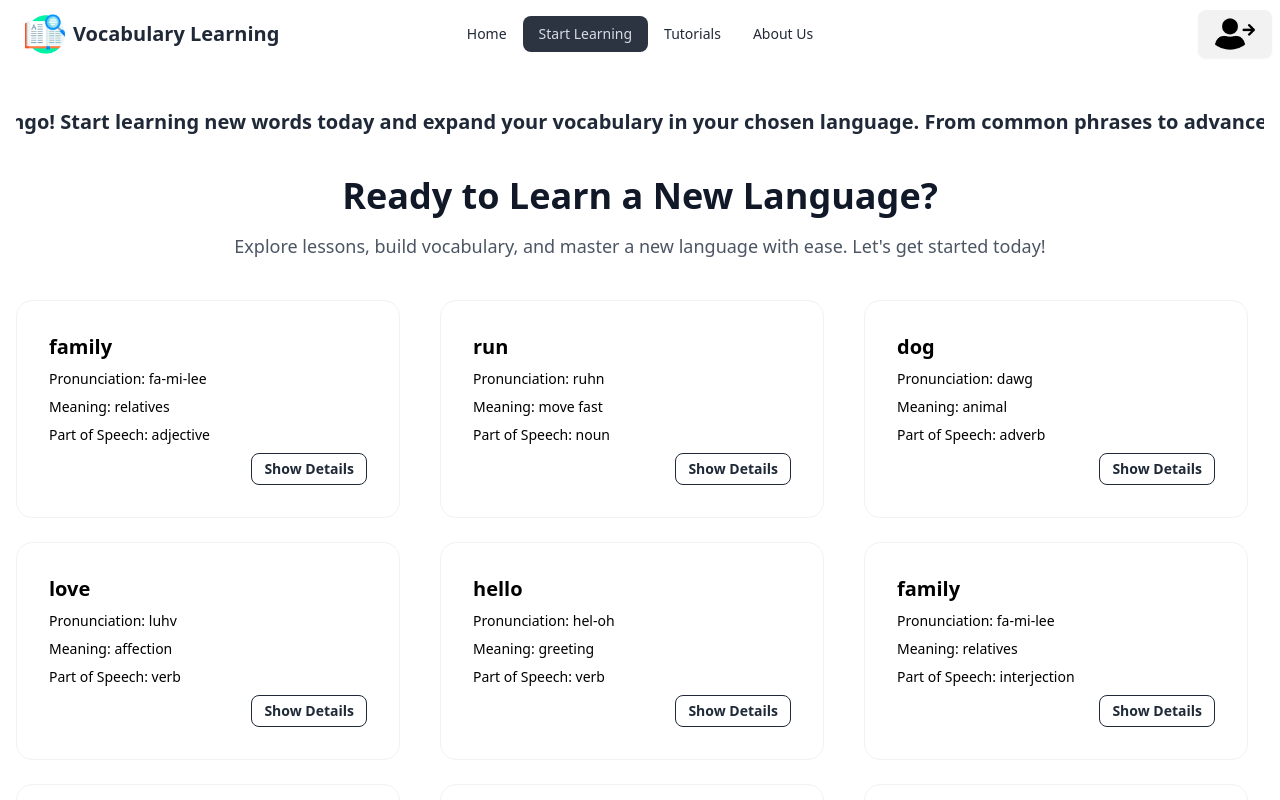
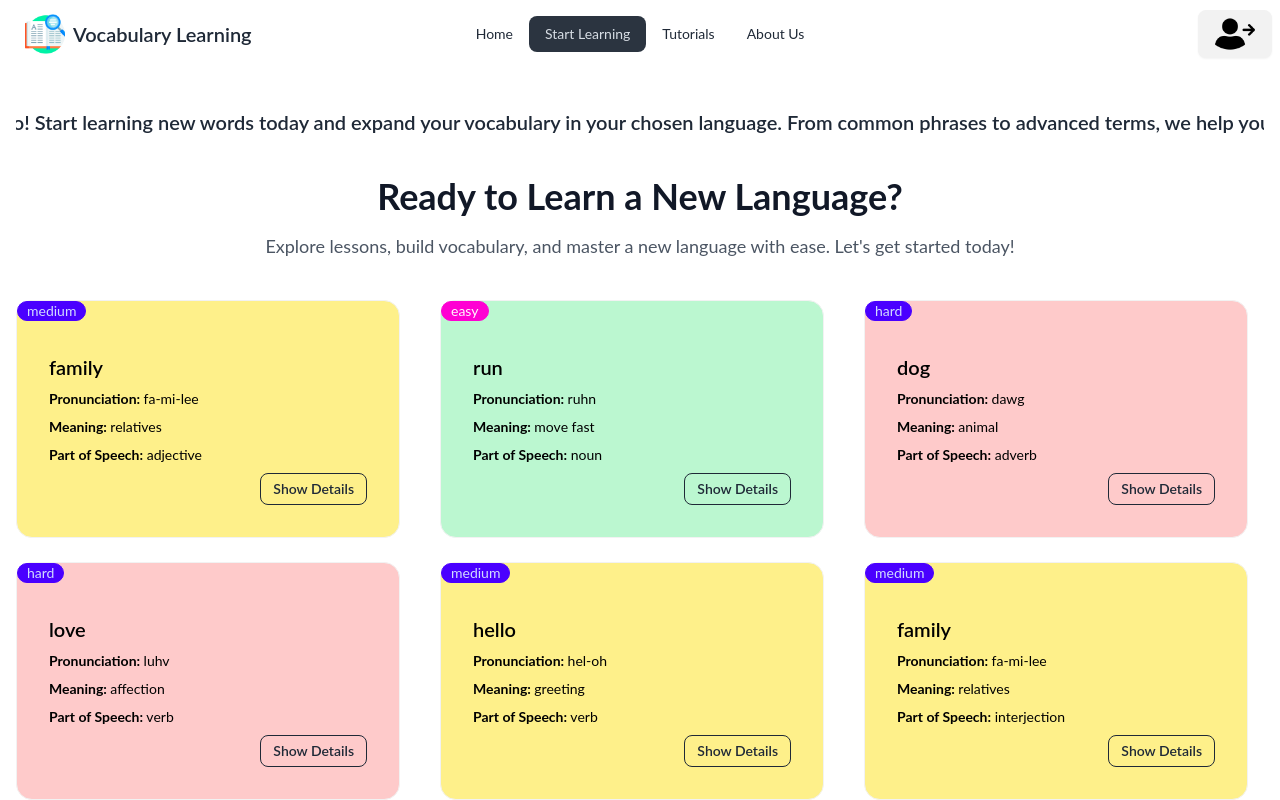
Before and after one commit to mozaddedalfeshani/p9-VocabularyLearning, a React (Vite) app: page /start-learning in a window 1280 px wide. Shown: the top 800 px of the page. Built offline with nearby package versions, Linux system fonts and the light colour scheme.

Commit message:
The start learning page dessign done

```diff
--- a/index.html
+++ b/index.html
@@ -4,7 +4,7 @@
   <meta charset="UTF-8" />
   <link rel="icon" type="image/svg+xml" href="/vite.svg" />
   <meta name="viewport" content="width=device-width, initial-scale=1.0" />
-  <title>Vite + React</title>
+  <title>Learn Vocabulary</title>
   <link rel="stylesheet" href="https://cdnjs.cloudflare.com/ajax/libs/animate.css/4.1.1/animate.min.css" />
 
 </head>
--- a/src/components/VocabularyCard.jsx
+++ b/src/components/VocabularyCard.jsx
@@ -1,4 +1,6 @@
 import { useState } from "react";
+// Import Animate.css
+import "animate.css";
 
 const VocabularyCard = ({ vocab }) => {
   const [showDetails, setShowDetails] = useState(false);
@@ -6,26 +8,48 @@ const VocabularyCard = ({ vocab }) => {
   // Toggle the visibility of details
   const toggleDetails = () => setShowDetails((prev) => !prev);
 
+  // Determine the background color based on difficulty
+  const bgColor =
+    vocab.difficulty === "easy"
+      ? "bg-green-200"
+      : vocab.difficulty === "medium"
+      ? "bg-yellow-200"
+      : "bg-red-200";
+
   return (
-    <div
-      className={`card w-96 card-bordered bg-${
-        vocab.difficulty === "easy"
-          ? "green"
-          : vocab.difficulty === "medium"
-          ? "yellow"
-          : "red"
-      }-500 text-black`}>
+    <div className={`card w-96 card-bordered text-black ${bgColor}`}>
+      <div
+        class={`badge  animate__bounceInUp ${
+          vocab.difficulty === "easy" ? "badge-secondary" : "badge-primary"
+        }`}>
+        {vocab.difficulty}
+      </div>
       <div className="card-body">
-        <h2 className="card-title">{vocab.word}</h2>
-        <p className="text-sm">Pronunciation: {vocab.pronunciation}</p>
-        <p className="text-sm">Meaning: {vocab.meaning}</p>
-        <p className="text-sm">Part of Speech: {vocab.part_of_speech}</p>
+        <h2 className="card-title animate__bounceInUp">{vocab.word}</h2>
+        <p className="text-sm">
+          <span className="font-bold">Pronunciation: </span>
+          {vocab.pronunciation}
+        </p>
+        <p className="text-sm">
+          <span className="font-bold">Meaning: </span>
+          {vocab.meaning}
+        </p>
+        <p className="text-sm">
+          <span className="font-bold">Part of Speech:</span>{" "}
+          {vocab.part_of_speech}
+        </p>
 
         {/* Show more details when button is clicked */}
         {showDetails && (
           <>
-            <p className="text-sm mt-2">When to say: {vocab.when_to_say}</p>
-            <p className="text-sm mt-2">Example: {vocab.example}</p>
+            <p className="text-sm mt-2">
+              <span className="font-bold">When to say: </span>
+              {vocab.when_to_say}
+            </p>
+            <p className="text-sm mt-2">
+              <span className="font-bold">Example: </span>
+              {vocab.example}
+            </p>
           </>
         )}
 
--- a/src/index.css
+++ b/src/index.css
@@ -1,3 +1,8 @@
 @tailwind base;
 @tailwind components;
 @tailwind utilities;
+@import url('https://fonts.googleapis.com/css2?family=Edu+AU+VIC+WA+NT+Pre:wght@400..700&family=Lato:ital,wght@0,100;0,300;0,400;0,700;0,900;1,100;1,300;1,400;1,700;1,900&display=swap');
+
+body {
+    font-family: "Lato", sans-serif;
+}
```
Also changed, not shown: 1 other file (tests, documents, lock files or other folders).
